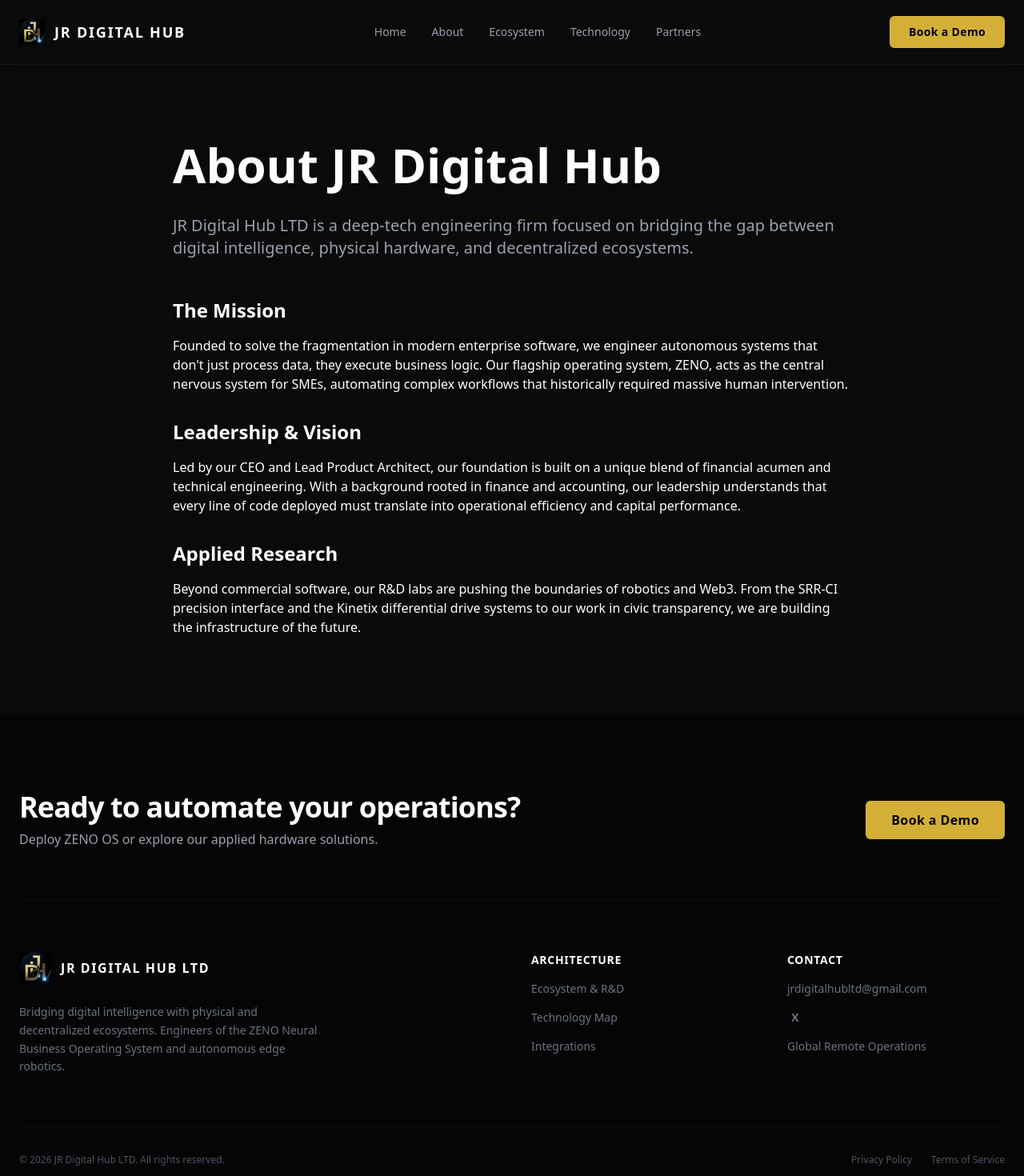
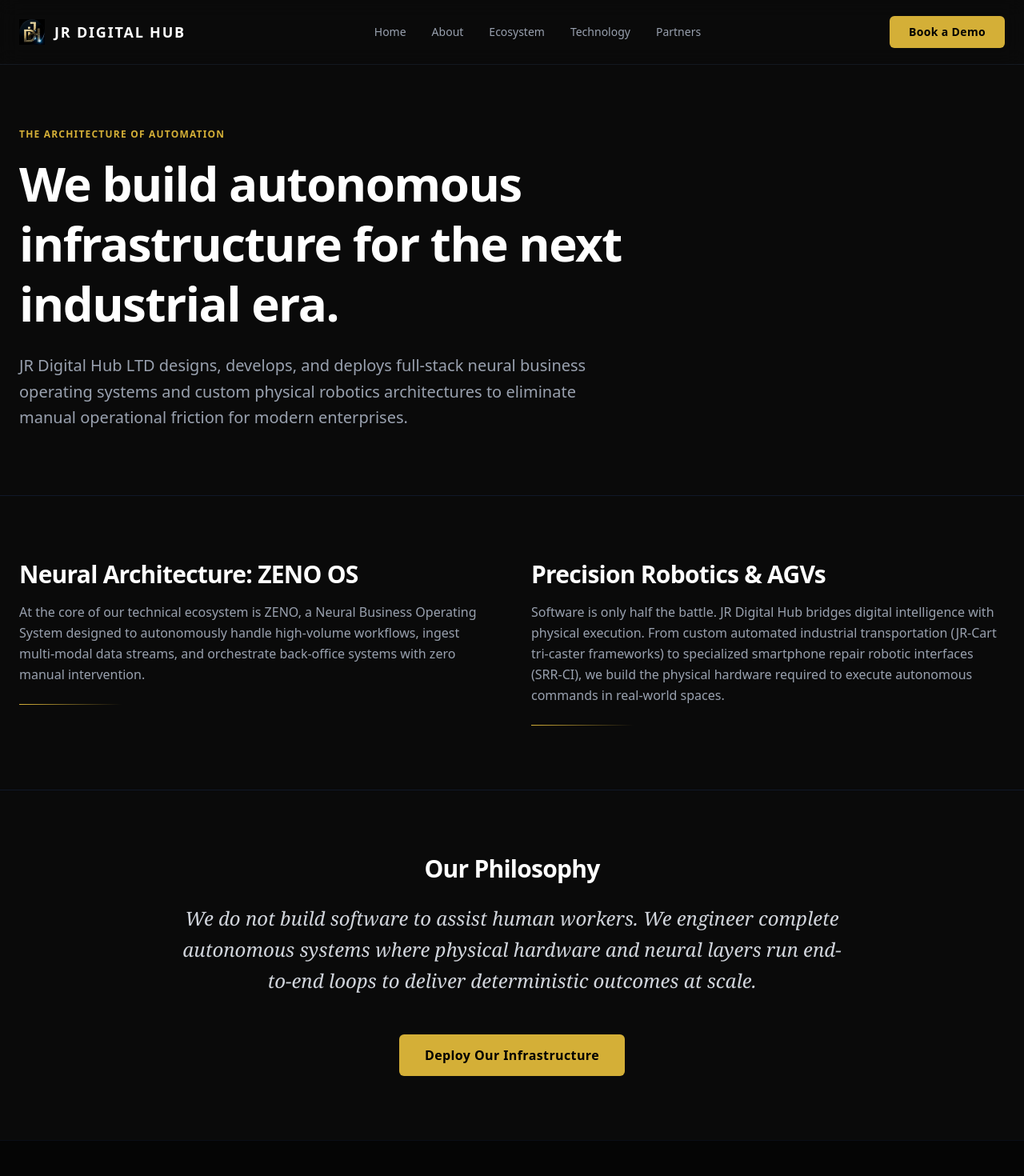
Before and after one commit to JrDigitalHub/jr-digital-hub, a Next.js app: page /about in a window 1280 px wide. Shown: the top 1470 px of the page at 80% size. Built offline with nearby package versions, Linux system fonts and the light colour scheme.

Commit message:
Fix: Convert ZenoInitButton to inline styles for proper click handling

```diff
--- a/app/about/page.tsx
+++ b/app/about/page.tsx
@@ -1,34 +1,66 @@
 import Navbar from "@/components/sections/Navbar";
 import Footer from "@/components/sections/Footer";
+import Link from "next/link";
 
-export default function About() {
+export default function AboutPage() {
   return (
-    <main className="min-h-screen bg-[#0A0A0A] text-white pt-20">
+    <main className="min-h-screen bg-[#0A0A0A] text-white selection:bg-[var(--brand)] selection:text-white">
       <Navbar />
-      <div className="max-w-4xl mx-auto px-6 py-24">
-        <h1 className="text-4xl md:text-6xl font-bold mb-8">About JR Digital Hub</h1>
 
-        <div className="prose prose-invert prose-lg">
-          <p className="text-xl text-gray-400 mb-12">
-            JR Digital Hub LTD is a deep-tech engineering firm focused on bridging the gap between digital intelligence, physical hardware, and decentralized ecosystems.
-          </p>
-
-          <h3 className="text-2xl font-bold mb-4">The Mission</h3>
-          <p className="mb-8">
-            Founded to solve the fragmentation in modern enterprise software, we engineer autonomous systems that don&#39;t just process data, they execute business logic. Our flagship operating system, ZENO, acts as the central nervous system for SMEs, automating complex workflows that historically required massive human intervention.
-          </p>
-
-          <h3 className="text-2xl font-bold mb-4">Leadership & Vision</h3>
-          <p className="mb-8">
-            Led by our CEO and Lead Product Architect, our foundation is built on a unique blend of financial acumen and technical engineering. With a background rooted in finance and accounting, our leadership understands that every line of code deployed must translate into operational efficiency and capital performance.
-          </p>
-
-          <h3 className="text-2xl font-bold mb-4">Applied Research</h3>
-          <p>
-            Beyond commercial software, our R&D labs are pushing the boundaries of robotics and Web3. From the SRR-CI precision interface and the Kinetix differential drive systems to our work in civic transparency, we are building the infrastructure of the future.
+      {/* Hero Section */}
+      <section className="relative pt-40 pb-20 px-6 max-w-7xl mx-auto border-b border-gray-900">
+        <div className="max-w-3xl">
+          <span className="text-xs uppercase tracking-widest text-[#D4AF37] font-bold mb-4 block">
+            The Architecture of Automation
+          </span>
+          <h1 className="text-4xl md:text-6xl font-extrabold tracking-tight mb-6 leading-tight">
+            We build autonomous infrastructure for the next industrial era.
+          </h1>
+          <p className="text-lg md:text-xl text-gray-400 leading-relaxed font-light">
+            JR Digital Hub LTD designs, develops, and deploys full-stack neural business operating systems and custom physical robotics architectures to eliminate manual operational friction for modern enterprises.
           </p>
         </div>
-      </div>
+      </section>
+
+      {/* Core Pillars / Ecosystem */}
+      <section className="py-20 px-6 max-w-7xl mx-auto grid grid-cols-1 md:grid-cols-2 gap-12 border-b border-gray-900">
+        <div>
+          <h2 className="text-2xl md:text-3xl font-bold tracking-tight mb-4">
+            Neural Architecture: ZENO OS
+          </h2>
+          <p className="text-gray-400 leading-relaxed mb-6 font-light">
+            At the core of our technical ecosystem is ZENO, a Neural Business Operating System designed to autonomously handle high-volume workflows, ingest multi-modal data streams, and orchestrate back-office systems with zero manual intervention.
+          </p>
+          <div className="h-px bg-gradient-to-r from-[#D4AF37] to-transparent w-32"></div>
+        </div>
+
+        <div>
+          <h2 className="text-2xl md:text-3xl font-bold tracking-tight mb-4">
+            Precision Robotics & AGVs
+          </h2>
+          <p className="text-gray-400 leading-relaxed mb-6 font-light">
+            Software is only half the battle. JR Digital Hub bridges digital intelligence with physical execution. From custom automated industrial transportation (JR-Cart tri-caster frameworks) to specialized smartphone repair robotic interfaces (SRR-CI), we build the physical hardware required to execute autonomous commands in real-world spaces.
+          </p>
+          <div className="h-px bg-gradient-to-r from-[#D4AF37] to-transparent w-32"></div>
+        </div>
+      </section>
+
+      {/* Operational Philosophy */}
+      <section className="py-20 px-6 max-w-4xl mx-auto text-center">
+        <h2 className="text-3xl font-bold tracking-tight mb-6">Our Philosophy</h2>
+        <blockquote className="text-xl md:text-2xl italic text-gray-300 font-serif leading-relaxed mb-8">
+          We do not build software to assist human workers. We engineer complete autonomous systems where physical hardware and neural layers run end-to-end loops to deliver deterministic outcomes at scale.
+        </blockquote>
+        <div className="flex justify-center gap-6 pt-4">
+          <Link
+            href="/book"
+            className="px-8 py-3.5 rounded-md bg-[#D4AF37] text-black font-semibold tracking-wide transition-all hover:bg-opacity-90 hover:shadow-[0_0_20px_#D4AF37]"
+          >
+            Deploy Our Infrastructure
+          </Link>
+        </div>
+      </section>
+
       <Footer />
     </main>
   );
--- a/components/sections/Hero.tsx
+++ b/components/sections/Hero.tsx
@@ -1,14 +1,19 @@
+"use client";
+
+import Link from "next/link"; // Added Link import
+import ZenoInitButton from "@/components/ui/ZenoInitButton";
+
 export default function Hero() {
   return (
     <section id="hero" className="relative w-full min-h-[90vh] flex flex-col items-center justify-center text-center px-6 overflow-hidden scroll-mt-24">
 
-      {/* Background radial gradient for depth */}
-      <div className="absolute inset-0 z-0 flex items-center justify-center">
+      {/* Background radial gradient for depth - ADDED pointer-events-none */}
+      <div className="absolute inset-0 z-0 flex items-center justify-center pointer-events-none">
         <div className="w-[80vw] h-[80vw] md:w-[40vw] md:h-[40vw] rounded-full bg-[var(--brand)] opacity-[0.05] blur-[120px]"></div>
       </div>
 
       {/* Main Content */}
-      <div className="relative z-10 max-w-4xl flex flex-col items-center gap-8">
+      <div className="relative z-10 max-w-4xl flex flex-col items-center gap-8" style={{ pointerEvents: "auto" }}>
 
         {/* Sub-badge */}
         <div className="px-4 py-1.5 rounded-full border border-gray-800 bg-gray-900/50 backdrop-blur-sm text-xs font-medium tracking-widest text-gray-400 uppercase">
@@ -28,13 +33,16 @@ export default function Hero() {
 
         {/* Action Buttons */}
         <div className="flex flex-col sm:flex-row items-center gap-4 mt-4">
-          <button className="px-8 py-3 rounded-md bg-[#D4AF37] text-black font-semibold tracking-wide transition-all hover:bg-[#c89f2f] hover:shadow-[0_0_20px_rgba(212,175,55,0.35)] focus:outline-none focus:ring-2 focus:ring-offset-2 focus:ring-[#D4AF37]">
-            Initialize ZENO OS
-          </button>
+          {/* Your new fully interactive terminal button */}
+          <ZenoInitButton />
 
-          <button className="px-8 py-3 rounded-md border border-gray-700 bg-transparent text-gray-300 font-semibold tracking-wide transition-all hover:border-gray-500 hover:text-white">
+          {/* Converted to a Link so it actually routes/scrolls to the ecosystem section */}
+          <Link
+            href="/#ecosystem"
+            className="px-8 py-4 rounded-md border border-gray-700 bg-transparent text-gray-300 font-semibold tracking-wide transition-all hover:border-gray-500 hover:text-white"
+          >
             View Ecosystem
-          </button>
+          </Link>
         </div>
 
       </div>
--- a/components/sections/Navbar.tsx
+++ b/components/sections/Navbar.tsx
@@ -21,19 +21,19 @@ export default function Navbar() {
 
         {/* Desktop Routing Links */}
         <div className="hidden md:flex items-center gap-8">
-          <Link href="#hero" className="text-sm font-medium text-gray-400 hover:text-white transition-colors">
+          <Link href="/" className="text-sm font-medium text-gray-400 hover:text-white transition-colors">
             Home
           </Link>
-          <Link href="#about" className="text-sm font-medium text-gray-400 hover:text-white transition-colors">
+          <Link href="/about" className="text-sm font-medium text-gray-400 hover:text-white transition-colors">
             About
           </Link>
-          <Link href="#ecosystem" className="text-sm font-medium text-gray-400 hover:text-white transition-colors">
+          <Link href="/#ecosystem" className="text-sm font-medium text-gray-400 hover:text-white transition-colors">
             Ecosystem
           </Link>
-          <Link href="#technology" className="text-sm font-medium text-gray-400 hover:text-white transition-colors">
+          <Link href="/#technology" className="text-sm font-medium text-gray-400 hover:text-white transition-colors">
             Technology
           </Link>
-          <Link href="#partners" className="text-sm font-medium text-gray-400 hover:text-white transition-colors">
+          <Link href="/#partners" className="text-sm font-medium text-gray-400 hover:text-white transition-colors">
             Partners
           </Link>
         </div>
@@ -58,7 +58,7 @@ export default function Navbar() {
 
         {/* Desktop CTA */}
         <div className="hidden md:flex items-center">
-          <Link href="#about" className="px-6 py-2.5 rounded-md bg-[#D4AF37] text-black text-sm font-semibold tracking-wide transition-all hover:bg-[#c89f2f] hover:shadow-[0_0_15px_rgba(212,175,55,0.35)] focus:outline-none focus:ring-2 focus:ring-offset-2 focus:ring-[#D4AF37]">
+          <Link href="/book" className="px-6 py-2.5 rounded-md bg-[#D4AF37] text-black text-sm font-semibold tracking-wide transition-all hover:bg-[#c89f2f] hover:shadow-[0_0_15px_rgba(212,175,55,0.35)] focus:outline-none focus:ring-2 focus:ring-offset-2 focus:ring-[#D4AF37]">
             Book a Demo
           </Link>
         </div>
@@ -68,22 +68,22 @@ export default function Navbar() {
       {open && (
         <div className="md:hidden bg-[#0A0A0A]/95 border-t border-gray-800/50">
           <div className="px-6 py-4 flex flex-col gap-3">
-            <Link href="#hero" onClick={() => setOpen(false)} className="text-sm font-medium text-gray-300 hover:text-white">
+            <Link href="/" onClick={() => setOpen(false)} className="text-sm font-medium text-gray-300 hover:text-white">
               Home
             </Link>
-            <Link href="#about" onClick={() => setOpen(false)} className="text-sm font-medium text-gray-300 hover:text-white">
+            <Link href="/about" onClick={() => setOpen(false)} className="text-sm font-medium text-gray-300 hover:text-white">
               About
             </Link>
-            <Link href="#ecosystem" onClick={() => setOpen(false)} className="text-sm font-medium text-gray-300 hover:text-white">
+            <Link href="/#ecosystem" onClick={() => setOpen(false)} className="text-sm font-medium text-gray-300 hover:text-white">
               Ecosystem
             </Link>
-            <Link href="#technology" onClick={() => setOpen(false)} className="text-sm font-medium text-gray-300 hover:text-white">
+            <Link href="/#technology" onClick={() => setOpen(false)} className="text-sm font-medium text-gray-300 hover:text-white">
               Technology
             </Link>
-            <Link href="#partners" onClick={() => setOpen(false)} className="text-sm font-medium text-gray-300 hover:text-white">
+            <Link href="/#partners" onClick={() => setOpen(false)} className="text-sm font-medium text-gray-300 hover:text-white">
               Partners
             </Link>
-            <Link href="#about" onClick={() => setOpen(false)} className="px-4 py-2 mt-2 rounded-md bg-[#D4AF37] text-black text-sm font-semibold tracking-wide inline-block text-center">
+            <Link href="/book" onClick={() => setOpen(false)} className="px-4 py-2 mt-2 rounded-md bg-[#D4AF37] text-black text-sm font-semibold tracking-wide inline-block text-center">
               Book a Demo
             </Link>
           </div>
--- /dev/null
+++ b/components/ui/ZenoInitButton.tsx
@@ -0,0 +1,139 @@
+"use client";
+
+import { useState, useEffect, useRef } from "react";
+import { useRouter } from "next/navigation";
+
+export default function ZenoInitButton() {
+  const [isInitializing, setIsInitializing] = useState(false);
+  const [countdown, setCountdown] = useState(5);
+  const router = useRouter();
+  const btnRef = useRef<HTMLButtonElement | null>(null);
+
+  // Handle the countdown logic and automatic redirect
+  useEffect(() => {
+    console.log("ZenoInitButton mounted", { isInitializing, countdown });
+    // Attach native listeners for debugging whether browser events reach the element
+    const el = btnRef.current;
+    function onNativeClick(e: Event) {
+      console.log("ZenoInitButton native click", e);
+    }
+    function onNativePointerDown(e: Event) {
+      console.log("ZenoInitButton native pointerdown", e);
+    }
+    if (el) {
+      el.addEventListener("click", onNativeClick);
+      el.addEventListener("pointerdown", onNativePointerDown);
+    }
+    let timer: NodeJS.Timeout | undefined;
+
+    if (isInitializing && countdown > 0) {
+      timer = setTimeout(() => {
+        setCountdown((prev) => prev - 1);
+      }, 1000);
+    } else if (isInitializing && countdown === 0) {
+      // Execute the redirect when the timer hits zero
+      router.push("/book");
+
+      // Schedule the state update after navigation settles to avoid synchronous setState errors.
+      // Next.js App Router's push doesn't return a Promise, so we use setTimeout directly.
+      setTimeout(() => setIsInitializing(false), 100);
+    }
+
+    return () => {
+      if (timer) clearTimeout(timer); // Cleanup the timer to prevent memory leaks
+      if (el) {
+        el.removeEventListener("click", onNativeClick);
+        el.removeEventListener("pointerdown", onNativePointerDown);
+      }
+    };
+  }, [isInitializing, countdown, router]);
+
+  const handleInitialize = () => {
+    console.log("SYSTEM BOOT INITIATED");
+    setIsInitializing(true);
+    setCountdown(5); // Reset the timer to 5 seconds whenever opened
+  };
+
+  const handleCancel = () => {
+    setIsInitializing(false);
+    setCountdown(5); // Reset so it's ready for next time
+  };
+
+  return (
+    <>
+      {/* The trigger button on the page */}
+      <button
+        ref={btnRef}
+        type="button"
+        onClick={handleInitialize}
+        onPointerDown={handleInitialize}
+        onMouseDown={handleInitialize}
+        onKeyDown={(e) => {
+          if (e.key === "Enter" || e.key === " ") handleInitialize();
+        }}
+        style={{
+          position: "relative",
+          zIndex: 9999,
+          pointerEvents: "auto",
+          cursor: "pointer",
+          padding: "16px 32px",
+          borderRadius: "6px",
+          backgroundColor: "#D4AF37",
+          color: "black",
+          fontWeight: "bold",
+          fontSize: "16px",
+          border: "none",
+          transition: "all 0.3s ease",
+        }}
+        onMouseEnter={(e) => {
+          e.currentTarget.style.backgroundColor = "#c89f2f";
+          e.currentTarget.style.boxShadow = "0 0 30px rgba(212,175,55,0.4)";
+        }}
+        onMouseLeave={(e) => {
+          e.currentTarget.style.backgroundColor = "#D4AF37";
+          e.currentTarget.style.boxShadow = "none";
+        }}
+        aria-pressed={isInitializing}
+      >
+        Initialize ZENO OS
+      </button>
+
+      {/* The Terminal Modal Overlay */}
+      {isInitializing && (
+        <div className="fixed inset-0 z-[100] flex items-center justify-center bg-black/90 backdrop-blur-sm px-6">
+          <div className="max-w-lg w-full bg-[#0A0A0A] border border-[#D4AF37]/50 rounded-md shadow-[0_0_50px_rgba(212,175,55,0.15)] overflow-hidden font-mono">
+
+            {/* Modal Header */}
+            <div className="bg-[#111] border-b border-[#D4AF37]/30 px-4 py-2 flex justify-between items-center">
+              <span className="text-[#D4AF37] text-xs font-bold tracking-widest">ZENO.SYS.BOOT</span>
+              <span className="text-gray-500 text-xs">v1.0.0</span>
+            </div>
+
+            {/* Modal Body / Terminal Text */}
+            <div className="p-6 text-sm text-[#D4AF37]/80 flex flex-col gap-3">
+              <p>{`> [OK] Neural uplink established...`}</p>
+              <p>{`> [OK] Synchronizing enterprise pipelines...`}</p>
+              <p>{`> [WARN] Live deployment environment restricted. Entering configuration mode.`}</p>
+
+              <div className="mt-4 p-4 bg-[#111] rounded border border-gray-800">
+                <p className="text-white text-base md:text-lg font-bold">
+                  Redirecting to Deployment Architect in <span className="text-red-500 animate-pulse">{countdown}s</span>...
+                </p>
+              </div>
+            </div>
+
+            {/* Modal Footer / Abort Button */}
+            <div className="p-4 border-t border-[#D4AF37]/20 flex justify-end">
+              <button
+                onClick={handleCancel}
+                className="px-6 py-2 text-xs font-bold tracking-widest text-red-500 border border-red-500/50 rounded hover:bg-red-500/10 transition-colors"
+              >
+                [ ABORT SEQUENCE ]
+              </button>
+            </div>
+          </div>
+        </div>
+      )}
+    </>
+  );
+}
```
